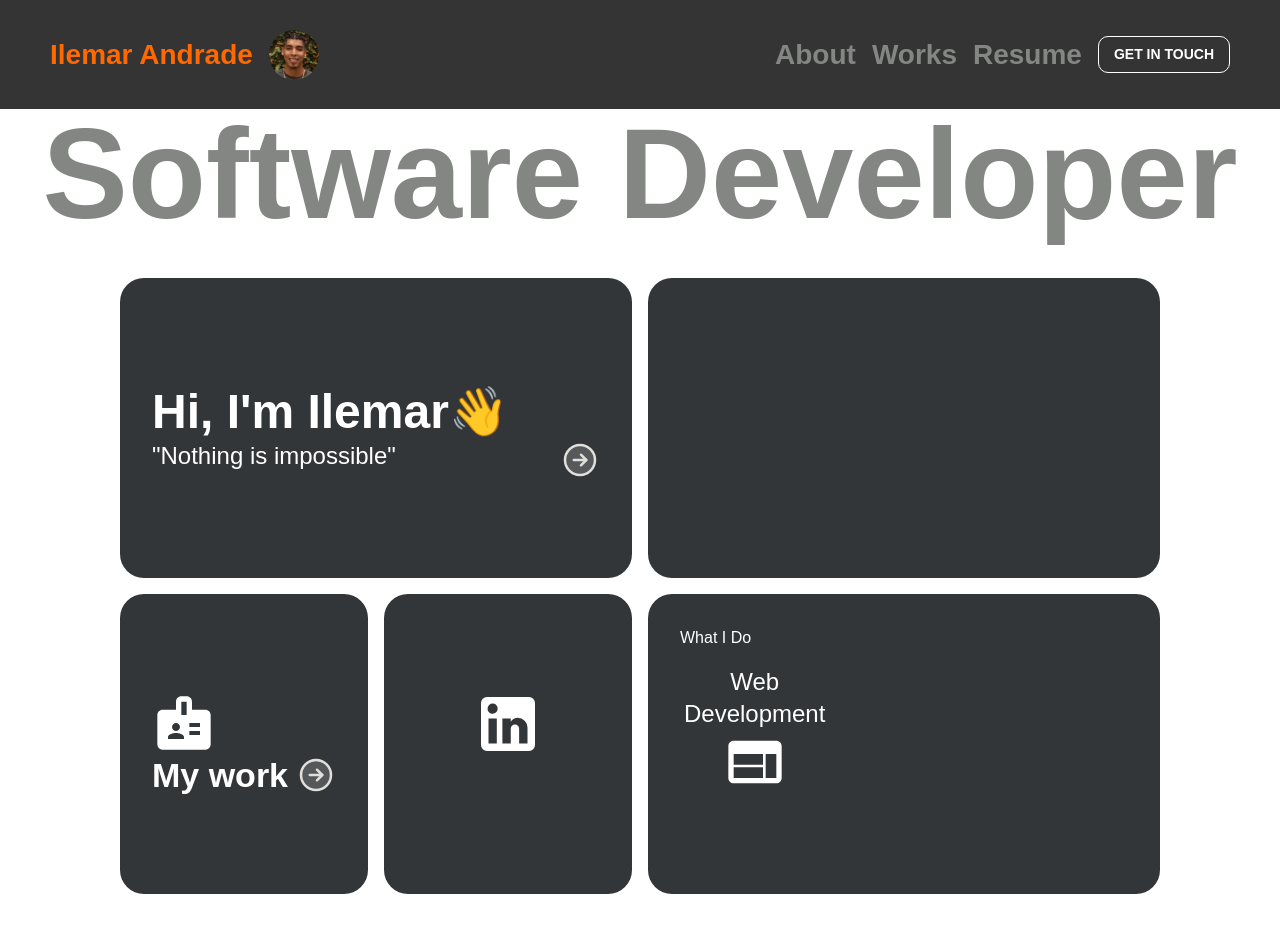
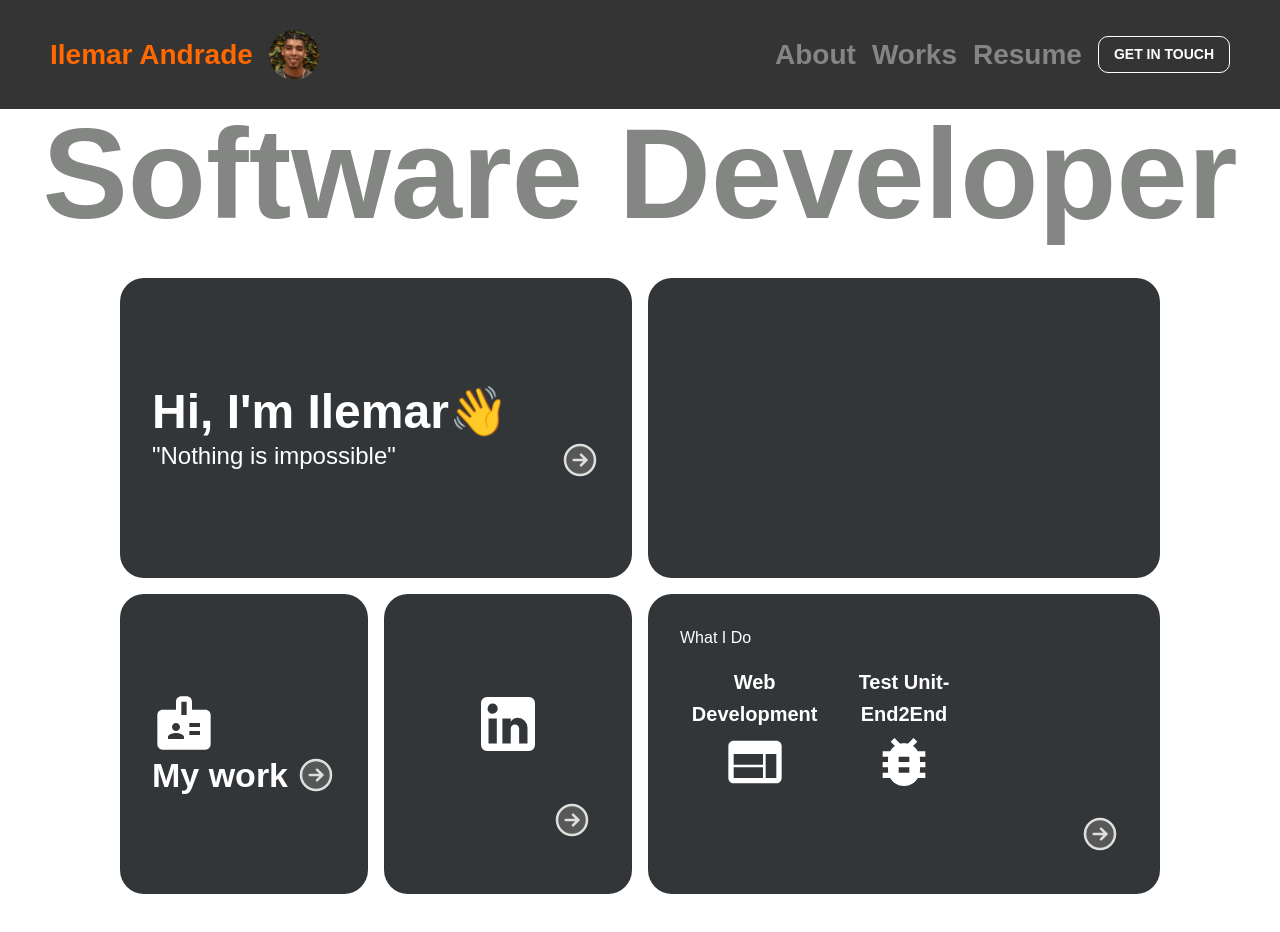
Before and after one commit to ilemarandrade/personal-portfolio, a Next.js app: page / in a window 1280 px wide. Shown: the top 932 px of the page. Built offline with nearby package versions, Linux system fonts and the light colour scheme.

Commit message:
feat: advance of Home view

```diff
--- a/src/pages/index.tsx
+++ b/src/pages/index.tsx
@@ -5,8 +5,9 @@ import { motion } from "framer-motion";
 import BadgeIcon from "@mui/icons-material/Badge";
 import animation from "@/constants/animation";
 import LinkedInIcon from "@mui/icons-material/LinkedIn";
-import WebIcon from '@mui/icons-material/Web';
+import WebIcon from "@mui/icons-material/Web";
 import Arrow from "@/assets/icons/Arrow";
+import BugReportIcon from "@mui/icons-material/BugReport";
 
 export default function Home() {
   const isMobile = useMediaQuery((theme: Theme) =>
@@ -34,7 +35,7 @@ export default function Home() {
               <Typography variant="h3" fontWeight={600}>
                 Hi, I&apos;m Ilemar👋
               </Typography>
-              <Typography variant="h5" sx={{position: 'relative'}}>
+              <Typography variant="h5" sx={{ position: "relative" }}>
                 &quot;Nothing is impossible&quot;
                 <Arrow />
               </Typography>
@@ -75,7 +76,11 @@ export default function Home() {
               variants={animation.enterTextFromBottom.variants.firstBox.variant}
             >
               <BadgeIcon fontSize="large" />
-              <Typography variant="h4" fontWeight={600} sx={{position: 'relative'}}>
+              <Typography
+                variant="h4"
+                fontWeight={600}
+                sx={{ position: "relative" }}
+              >
                 My work
                 <Arrow />
               </Typography>
@@ -131,12 +136,12 @@ export default function Home() {
                 fontWeight={600}
                 component={motion.h5}
                 variants={{ hover: { opacity: 1 } }}
-                initial={{ opacity: isMobile ? 1 : 0}}
-                align="center"
+                initial={{ opacity: isMobile ? 1 : 0 }}
               >
                 Let&apos;s connect
               </Typography>
             </Grid>
+            <Arrow style={{ right: "40px" }} />
           </Grid>
         </Grid>
         <Grid item xs={12} sm={12} md={6}>
@@ -146,12 +151,37 @@ export default function Home() {
                 <Typography>What I Do</Typography>
               </Grid>
               <Grid item container>
-                <Grid item sm={4} container justifyContent="center">
-                  <Typography variant="h5" align="center">Web Development</Typography>
+                <Grid
+                  item
+                  xs={12}
+                  sm={4}
+                  container
+                  justifyContent="center"
+                  alignItems="center"
+                  direction="column"
+                  sx={{ mb: { xs: 2, sm: 0 } }}
+                >
+                  <Typography variant="h6" fontWeight={600} align="center">
+                    Web Development
+                  </Typography>
                   <WebIcon fontSize="large" />
                 </Grid>
+                <Grid
+                  item
+                  xs={12}
+                  sm={4}
+                  container
+                  justifyContent="center"
+                  alignItems="center"
+                  direction="column"
+                >
+                  <Typography variant="h6" fontWeight={600} align="center">
+                    Test Unit-End2End
+                  </Typography>
+                  <BugReportIcon fontSize="large" />
+                </Grid>
+                <Arrow style={{ right: "40px", bottom: "40px" }} />
               </Grid>
-
             </Grid>
           </BoxMain>
         </Grid>
```
